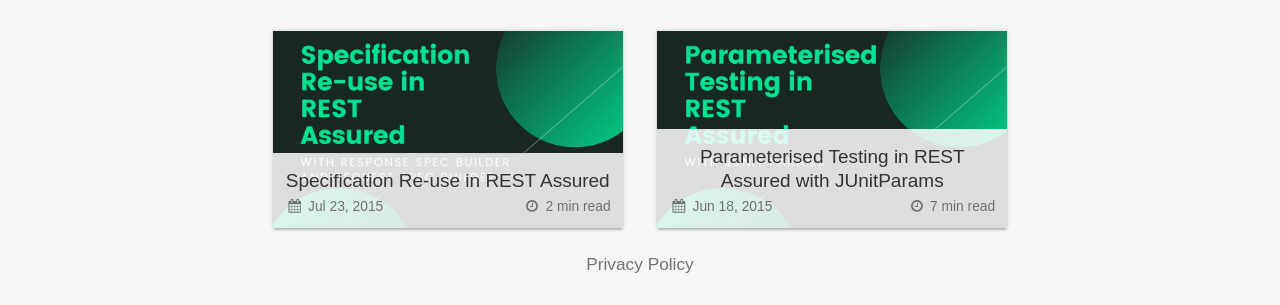
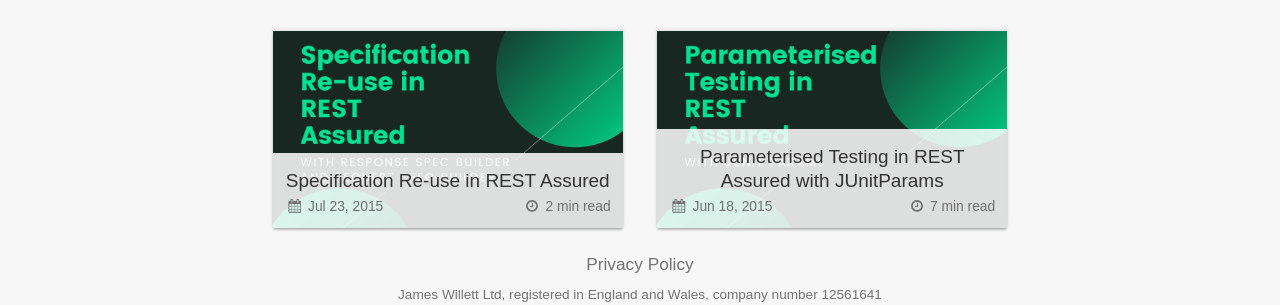
Before and after one commit to james-willett/james-willett.com, a Gatsby site: page / in a window 1280 px wide. Shown: the part 2359-2664 px from the top of the page. Before the commit the page ends 2636 px from the top, so only its background shows below. Built offline with nearby package versions, Linux system fonts and the light colour scheme; Gatsby itself is replaced by a stand-in of ours; some packages are replaced by stand-ins of ours; what typography-theme-stow-lake would draw is missing.

Commit message:
Add company registration details to site footer
Show 'James Willett Ltd, registered in England and Wales, company
number 12561641' in the shared footer so it appears on every page.

```diff
--- a/src/components/footer/footer.js
+++ b/src/components/footer/footer.js
@@ -14,6 +14,11 @@
       >
         Privacy Policy
       </a>
+      {/* Company details, shown on every page */}
+      <p className={css.footer__company}>
+        James Willett Ltd, registered in England and Wales, company number
+        12561641
+      </p>
       <script
         type="text/javascript"
         src="https://a.opmnstr.com/app/js/api.min.js"
--- a/src/components/footer/footer.module.less
+++ b/src/components/footer/footer.module.less
@@ -14,3 +14,8 @@
 .footer__link:focus {
   color: @brand-color;
 }
+
+.footer__company {
+  margin: 0.5rem 0 0;
+  font-size: 0.85rem;
+}
```
